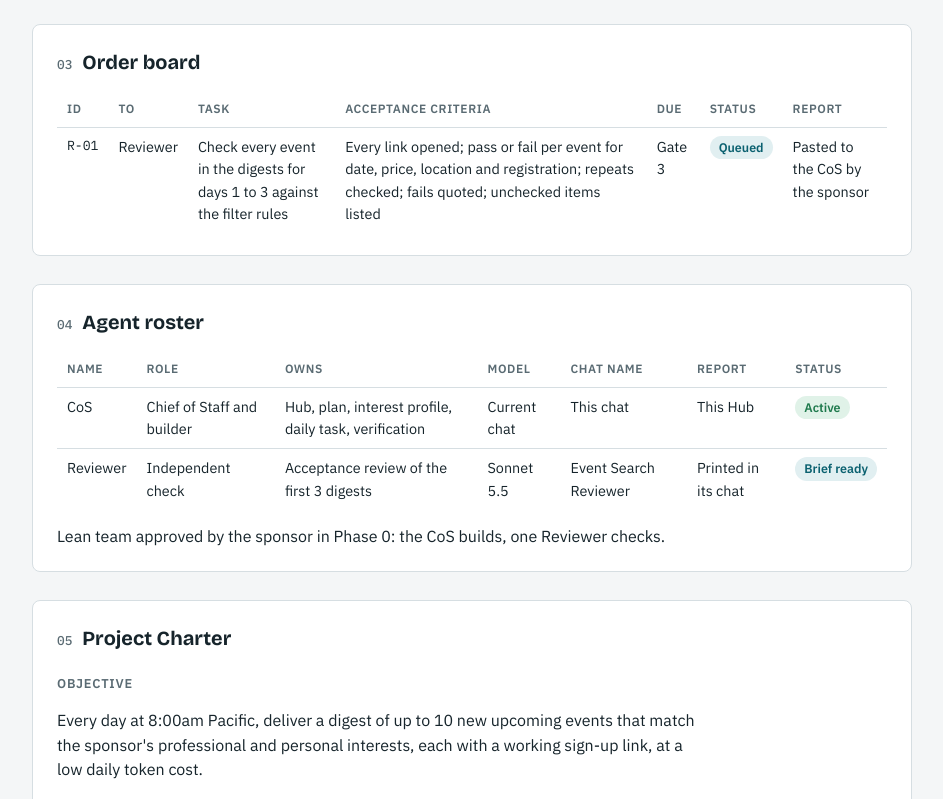
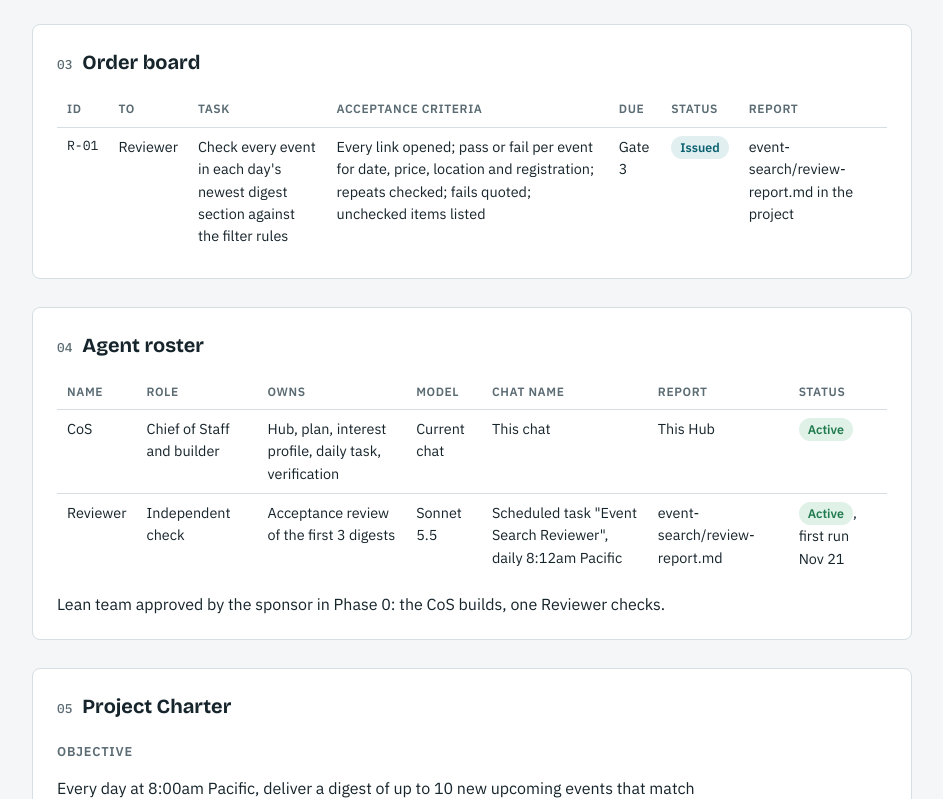
Before and after one commit to mikekhant/event-search, a plain HTML site: page hub/index.html in a window 1280 px wide. Shown: the part 700-1499 px from the top of the page, without its empty margins (168-1111 px from the left). Drawn offline with nearby package versions, Linux system fonts and the light colour scheme.

Commit message:
Hub: Reviewer runs as a scheduled task (D-03)
Co-Authored-By: Claude Fable 5.2 <noreply@anthropic.com>
Claude-Session: https://claude.ai/code/session_01Xys9UGw8eQ6gWUctQKYV5i

```diff
--- a/hub/index.html
+++ b/hub/index.html
@@ -118,7 +118,7 @@ td.id { font-family: var(--mono); font-size: 0.82rem; white-space: nowrap; }
   <div class="scroll">
   <table>
     <thead><tr><th>ID</th><th>To</th><th>Task</th><th>Acceptance criteria</th><th>Due</th><th>Status</th><th>Report</th></tr></thead>
-    <tbody><tr><td class="id">R-01</td><td>Reviewer</td><td>Check every event in the digests for days 1 to 3 against the filter rules</td><td>Every link opened; pass or fail per event for date, price, location and registration; repeats checked; fails quoted; unchecked items listed</td><td>Gate 3</td><td><span class="pill plain">Queued</span></td><td>Pasted to the CoS by the sponsor</td></tr></tbody>
+    <tbody><tr><td class="id">R-01</td><td>Reviewer</td><td>Check every event in each day's newest digest section against the filter rules</td><td>Every link opened; pass or fail per event for date, price, location and registration; repeats checked; fails quoted; unchecked items listed</td><td>Gate 3</td><td><span class="pill plain">Issued</span></td><td>event-search/review-report.md in the project</td></tr></tbody>
   </table>
   </div>
 </section>
@@ -130,7 +130,7 @@ td.id { font-family: var(--mono); font-size: 0.82rem; white-space: nowrap; }
     <thead><tr><th>Name</th><th>Role</th><th>Owns</th><th>Model</th><th>Chat name</th><th>Report</th><th>Status</th></tr></thead>
     <tbody>
       <tr><td>CoS</td><td>Chief of Staff and builder</td><td>Hub, plan, interest profile, daily task, verification</td><td>Current chat</td><td>This chat</td><td>This Hub</td><td><span class="pill green">Active</span></td></tr>
-      <tr><td>Reviewer</td><td>Independent check</td><td>Acceptance review of the first 3 digests</td><td>Sonnet 5.5</td><td>Event Search Reviewer</td><td>Printed in its chat</td><td><span class="pill plain">Brief ready</span></td></tr>
+      <tr><td>Reviewer</td><td>Independent check</td><td>Acceptance review of the first 3 digests</td><td>Sonnet 5.5</td><td>Scheduled task "Event Search Reviewer", daily 8:12am Pacific</td><td>event-search/review-report.md</td><td><span class="pill green">Active</span>, first run Nov 21</td></tr>
     </tbody>
   </table>
   </div>
@@ -365,7 +365,7 @@ td.id { font-family: var(--mono); font-size: 0.82rem; white-space: nowrap; }
       <tr><td>Nov 20, 2026</td><td>D-02: one-time memory test approved (option A)</td><td>Sponsor</td><td>Top risk, cheap to test</td></tr>
       <tr><td>Nov 20, 2026</td><td>Gate 2 approved</td><td>Sponsor</td><td>Plan accepted</td></tr>
       <tr><td>Nov 20, 2026</td><td>CoS writes the Reviewer brief; no Part B template</td><td>Sponsor</td><td>One agent only</td></tr>
-      <tr><td>Nov 20, 2026</td><td>Reviewer prints its report in chat and the sponsor carries it to the CoS</td><td>CoS</td><td>The CoS cannot read other chats</td></tr>
+      <tr><td>Nov 20, 2026</td><td>D-03: the Reviewer runs as a cloud scheduled task (option A). It reads its brief from the project and writes its report there.</td><td>Sponsor</td><td>No pasting of briefs or reports</td></tr>
       <tr><td>Nov 20, 2026</td><td>Daily runs use Sonnet 5.5, not Fable</td><td>Sponsor</td><td>Keeps daily runs off the weekly Fable limit</td></tr>
       <tr><td>Nov 20, 2026</td><td>Daily task starts at 7:37am Pacific</td><td>CoS</td><td>Runs on the hour can be delayed; an early start has the digest ready by 8:00</td></tr>
       <tr><td>Nov 20, 2026</td><td>The run reads the interest profile from the project each day</td><td>CoS</td><td>The sponsor can change interests by editing one doc</td></tr>
```
